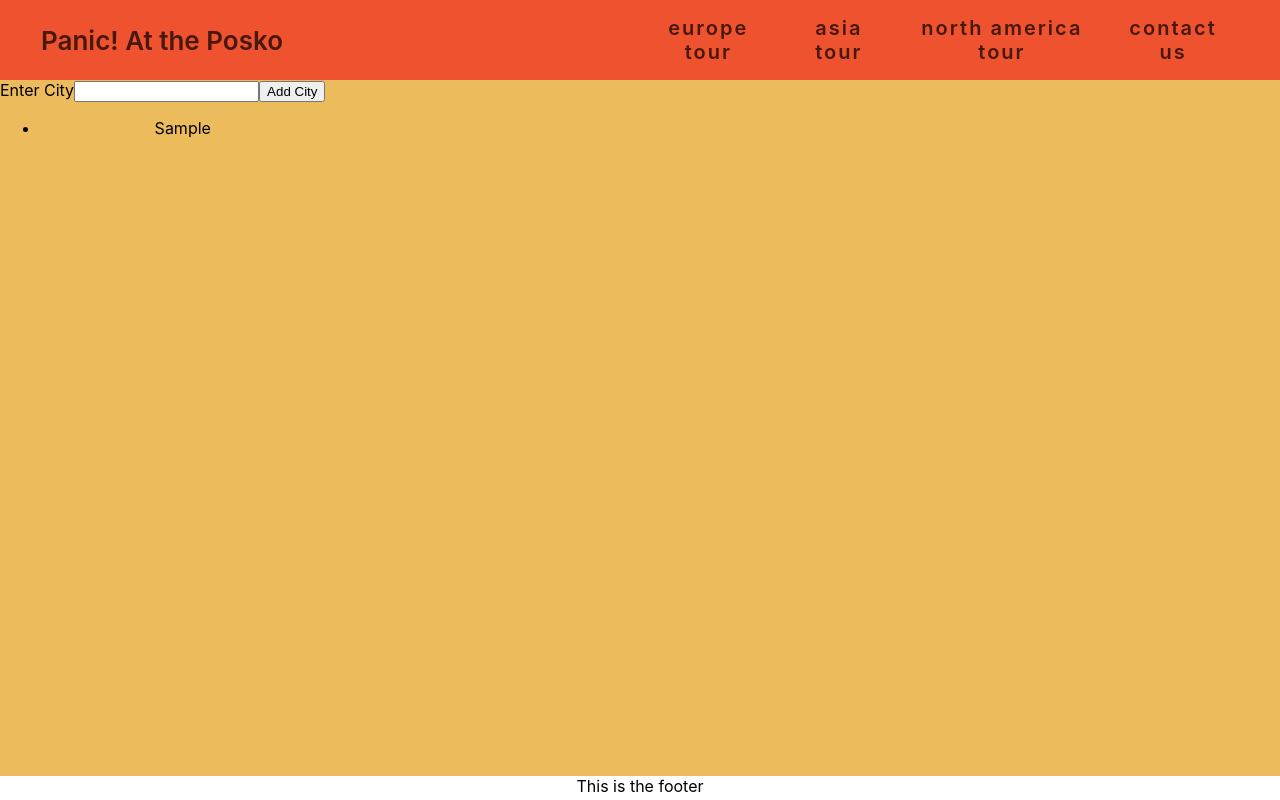
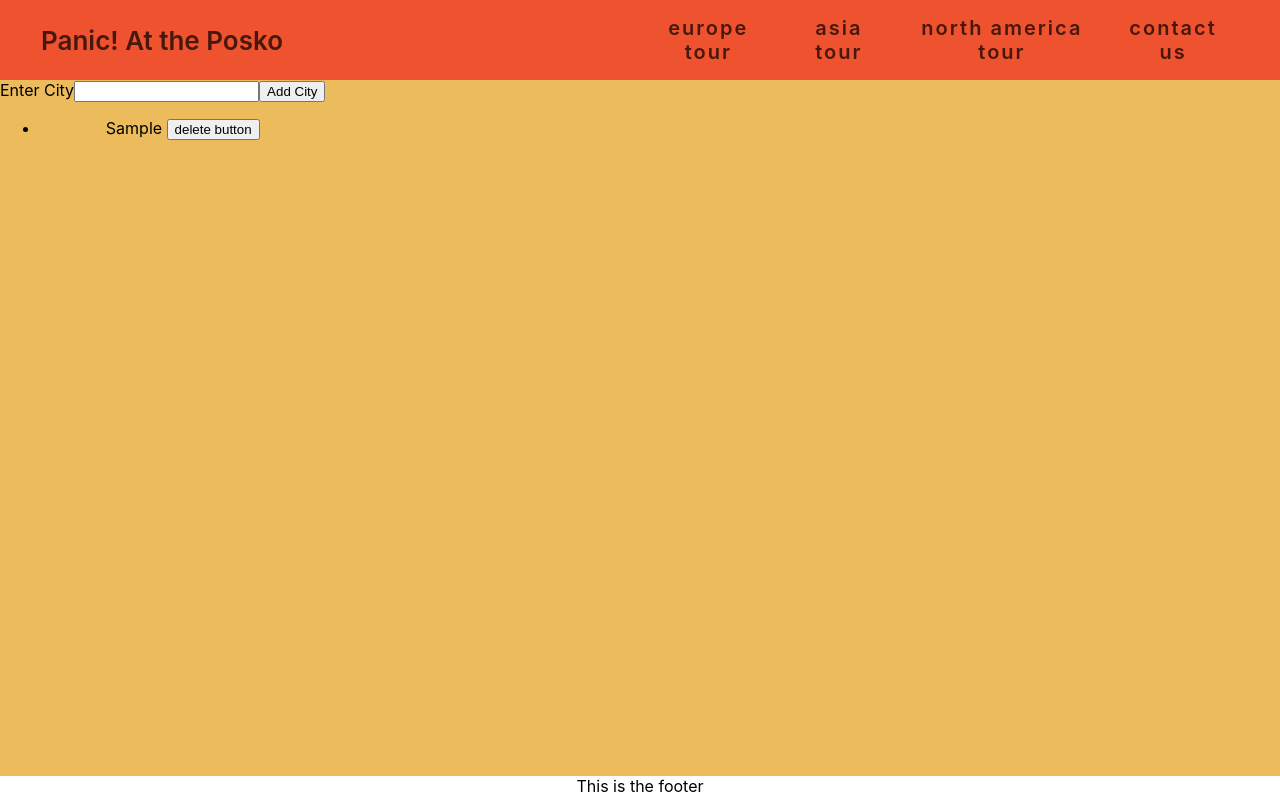
Before and after one commit to kenhardika/Test_React, a React (Create React App) app in the folder tour-tickets-web/: page / in a window 1280 px wide. Both pictures are taken after typing "Sample" into the empty fields and a click on the button "Add City". Built offline with nearby package versions, Linux system fonts and the light colour scheme.

Commit message:
update test, add delete button on list with e.target

```diff
--- a/tour-tickets-web/src/App.js
+++ b/tour-tickets-web/src/App.js
@@ -17,7 +17,7 @@ class App extends Component {
       <div className="App">
         <Header/>
         {/* instead of passing a string, we’re just passing a function below on onButtonClicked */}
-        <Main text = "this is from props" onButtonClicked = {this.onClickBtn}/>
+        <Main/>
         <Footer/>
       </div>
     );
--- a/tour-tickets-web/src/CityList.js
+++ b/tour-tickets-web/src/CityList.js
@@ -1,12 +1,17 @@
-import React from 'react';
+import React, { } from 'react';
 
 function CityList(props) {
-    const {cities} = props;
+
+
+    const {cities, del} = props;
+    // const [cits,setCits] = useState(null);
+    // console.log(cits);
+
     return (
         <ul>
             {
                 cities.map((city)=>{
-                    return <li key={city.id}>{city.name}</li>
+                    return <li key={city.id}>{city.name}  <button onClick={ del }> delete button</button> </li>
                 })
             }
         </ul>
--- a/tour-tickets-web/src/TourPanel.js
+++ b/tour-tickets-web/src/TourPanel.js
@@ -20,6 +20,8 @@ class TourPanel extends Component {
         });
     };
 
+
+
     onSubmitTask = (e) => {
         e.preventDefault();
         this.setState({
@@ -30,6 +32,12 @@ class TourPanel extends Component {
                 },
         });
     };
+
+    onDeleteBtn = (e) =>{
+     this.setState({
+        cities: this.state.cities.filter((city)=> city.name !== e.target.parentElement.firstChild.textContent)
+     });
+    }
 
     render() {
         const {city, cities} = this.state;
@@ -45,7 +53,7 @@ class TourPanel extends Component {
                     id='cityInput'/>
                     <button type='submit'>Add City</button>
                 </form>
-                <CityList cities = {cities}/>
+                <CityList cities = {cities} del = { this.onDeleteBtn }></CityList>
             </div>
         );
     }
```
